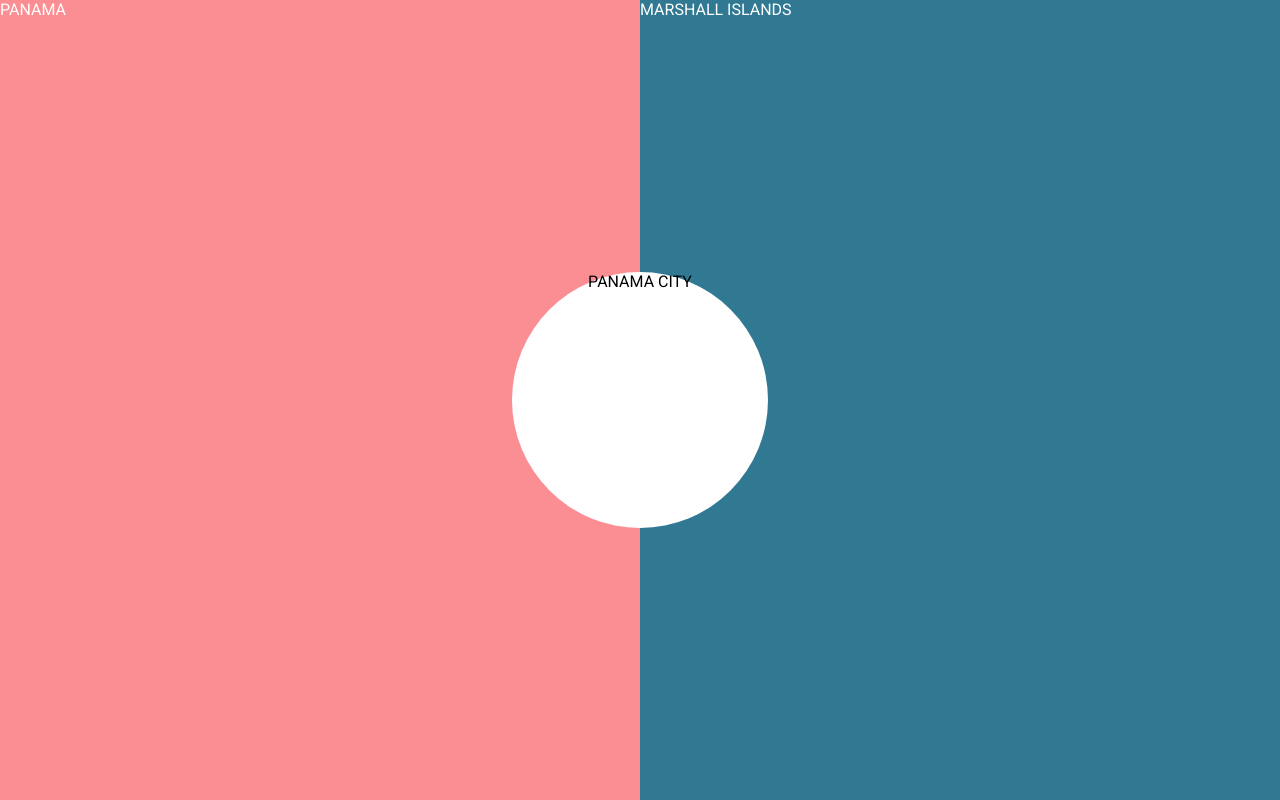
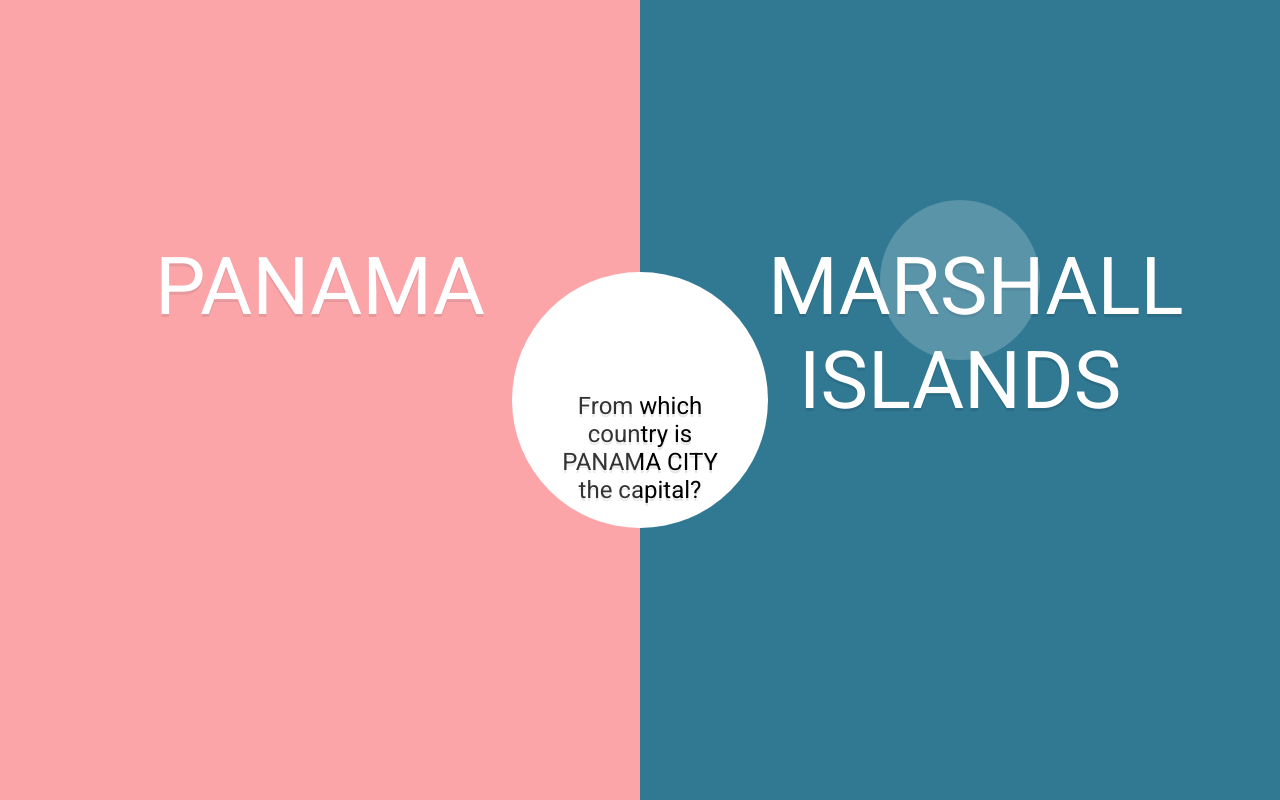
Before and after one commit to raerpo/capitals-game, a React app: page / in a window 1280 px wide. Both pictures are taken after a click on the button "PROVE IT". Built offline with nearby package versions, Linux system fonts and the light colour scheme.

Commit message:
add styles for the hover effect

```diff
--- a/src/scenes/Game.tsx
+++ b/src/scenes/Game.tsx
@@ -20,6 +20,33 @@ const CountriesWrapper = styled.div`
 
 const Country = styled.div`
   background-color: ${props => (props.color ? props.color : "white")};
+  cursor: pointer;
+  overflow: hidden;
+  &:hover {
+    & > p:before {
+      transform: scale(10);
+    }
+  }
+  & > p {
+    text-shadow: 0 3px 0 rgba(1,1,1,0.1);
+    font-size: 5rem;
+    margin: 0px auto;
+    text-align: center;
+    margin-top: 30vh;
+    max-width: 60%;
+    position: relative;
+    &:before {
+      content: '';
+      width: 2em;
+      height: 2em;
+      background-color: rgba(255,255,255,0.2);
+      border-radius: 50%;
+      position: absolute;
+      left: calc(50% - 1em);
+      top: -.5em;
+      transition: all .3s ease-in-out;
+    }
+  }
 `;
 
 const Capital = styled.div`
@@ -30,18 +57,25 @@ const Capital = styled.div`
   position: absolute;
   margin-left: calc(50% - 10vw);
   text-align: center;
-  color: black;
   margin-top: calc(50vh - 10vw);
+  & > p {
+    text-shadow: 0 3px 0 rgba(1,1,1,0.1);
+    margin: 0px;
+    margin-top: 6rem;
+    padding: 1em;
+    font-size: 1.5em;
+    color: black;
+  }
 `;
 
 const Game = (props: gameProps) => {
   const { colors, capital, rightCountry, wrongCountry } = props;
   return (
     <GameWrapper>
-      <Capital>{capital}</Capital>
+      <Capital><p>From which country is <br /> {capital} <br /> the capital?</p></Capital>
       <CountriesWrapper>
-        <Country color={colors[0]}>{rightCountry}</Country>
-        <Country color={colors[1]}>{wrongCountry}</Country>
+        <Country color={colors[0]}><p>{rightCountry}</p></Country>
+        <Country color={colors[1]}><p>{wrongCountry}</p></Country>
       </CountriesWrapper>
     </GameWrapper>
   );
```
Also changed, not shown: public/bundle.js.
